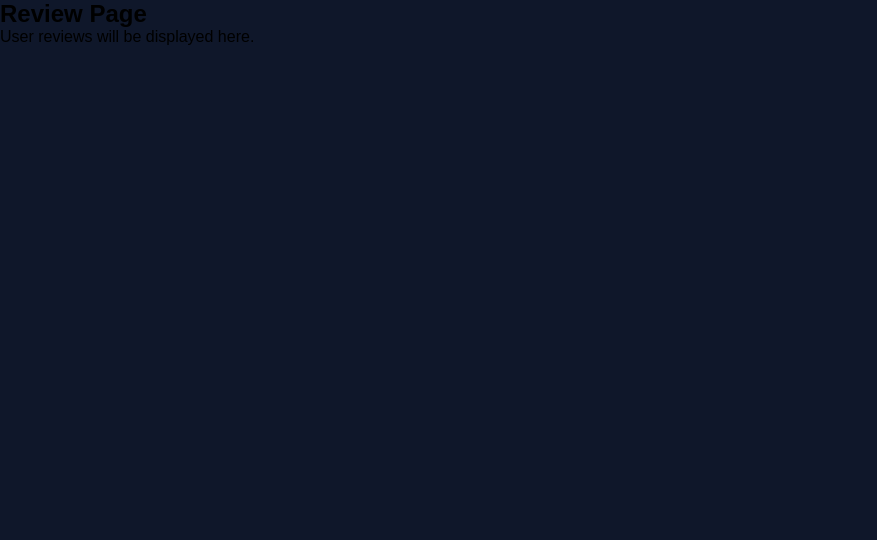
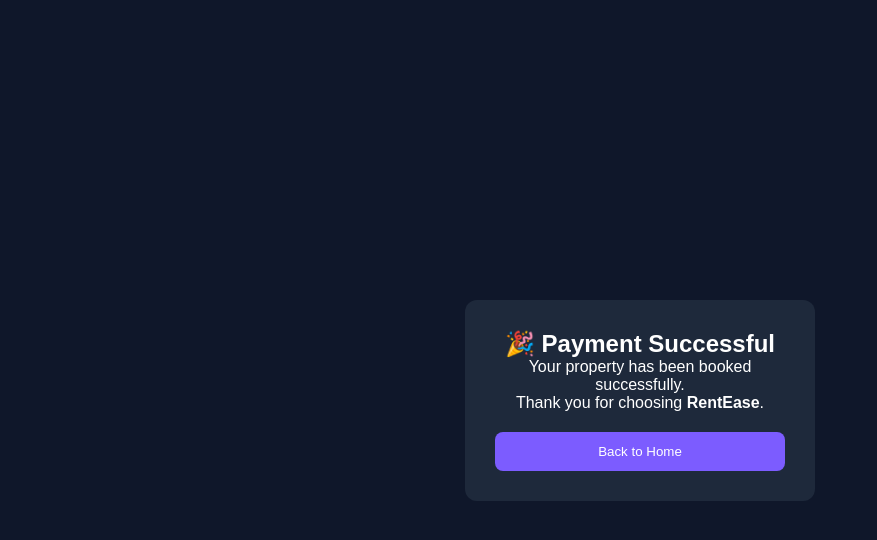
Before and after one commit to Hema976/House-Rent, a React (Vite) app in the folder frontend/: page /review in a window 1280 px wide. Shown: the top 540 px of the page, without its empty margins (0-877 px from the left). Built offline with nearby package versions, Linux system fonts and the light colour scheme.

Commit message:
Update Review.jsx

```diff
--- a/frontend/src/pages/Review.jsx
+++ b/frontend/src/pages/Review.jsx
@@ -1,8 +1,50 @@
+import { useNavigate } from "react-router-dom";
+
 function Review() {
+  const navigate = useNavigate();
+
   return (
-    <div>
-      <h2>Review Page</h2>
-      <p>User reviews will be displayed here.</p>
+    <div
+      style={{
+        background: "#0f172a",
+        minHeight: "100vh",
+        display: "flex",
+        justifyContent: "center",
+        alignItems: "center",
+      }}
+    >
+      <div
+        style={{
+          background: "#1e293b",
+          padding: "30px",
+          borderRadius: "12px",
+          width: "350px",
+          textAlign: "center",
+          color: "white",
+        }}
+      >
+        <h2>🎉 Payment Successful</h2>
+
+        <p>Your property has been booked successfully.</p>
+
+        <p>Thank you for choosing <b>RentEase</b>.</p>
+
+        <button
+          onClick={() => navigate("/")}
+          style={{
+            marginTop: "20px",
+            width: "100%",
+            padding: "12px",
+            background: "#7c5cff",
+            color: "white",
+            border: "none",
+            borderRadius: "8px",
+            cursor: "pointer",
+          }}
+        >
+          Back to Home
+        </button>
+      </div>
     </div>
   );
 }
```
